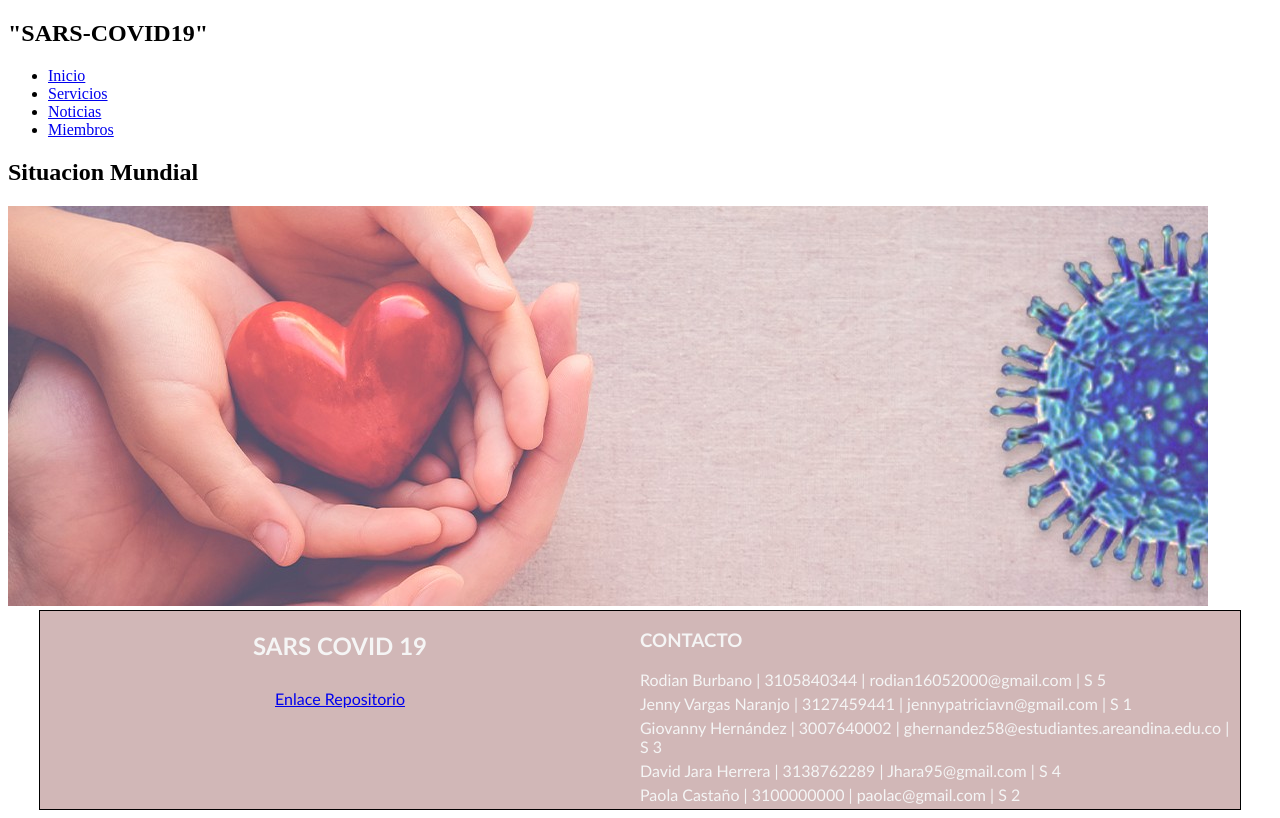
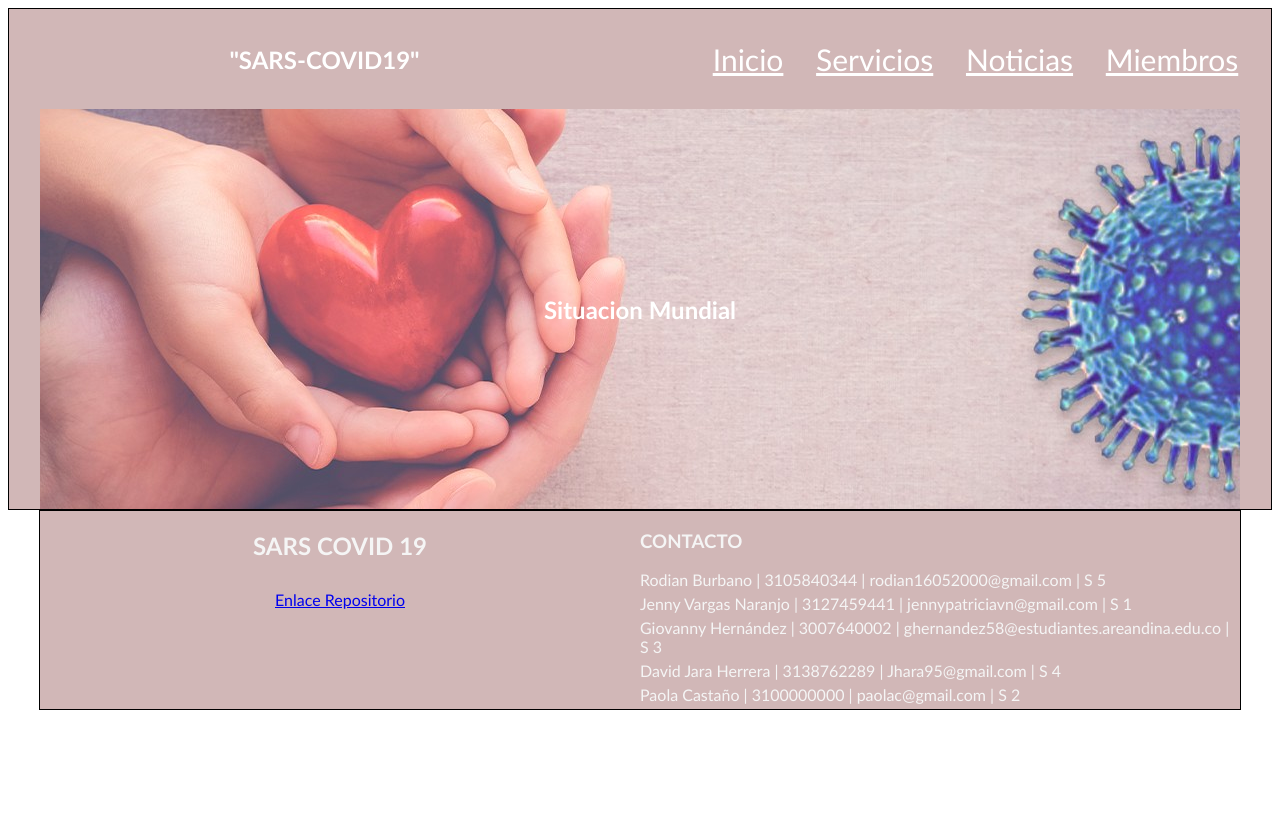
Before and after one commit to RodianB/semana-1-85, a website: page src/index.html in a window 1280 px wide. Drawn offline with Linux system fonts and the light colour scheme.

Commit message:
header re inlcuded whit styles

```diff
--- a/src/style.css
+++ b/src/style.css
@@ -47,3 +47,67 @@ p{
     margin-top: 5px;
     margin-bottom: 5px;
 }
+.header{
+    background-color: antiquewhite;
+    font-family: 'Gill Sans', 'Gill Sans MT', Calibri, 'Trebuchet MS', sans-serif;
+
+    border: 1px solid;
+    background-color: rgb(209, 183, 183) ;
+    margin-left: auto;
+    margin-right: auto;
+    text-align: center;
+}
+.top-banner {
+    display: flex;
+    align-items: center;
+    height: 100px;
+    overflow: hidden;
+    background-color: rgb(209, 183, 183);
+    position: sticky;
+    position: -webkit-sticky;
+    top: 0;
+}
+.menu_container, .main-tittle{
+    width: 50%;
+    color: white;
+}
+.menu_web{
+    display: flex;
+    list-style: none;
+    justify-content: space-evenly;
+}
+.menu_web__item{
+    font-size: 30px;
+    text-decoration: underline;
+}
+
+.menu_web__item > a{
+    text-decoration: none;
+
+}
+.menu_web__item > a:hover{
+    font-size: 20px;
+    text-decoration: underline;
+
+}
+
+ul.menu_web li a{
+    color: white;
+}
+.header-tittle {
+    color: white;
+    width: 50%;
+
+}
+.bottom-baner__tittle{
+    position: absolute;
+    color: white;
+}
+
+.bottom-baner{
+    display: flex;
+    justify-content: center;
+    align-items: center;
+
+
+}
```
